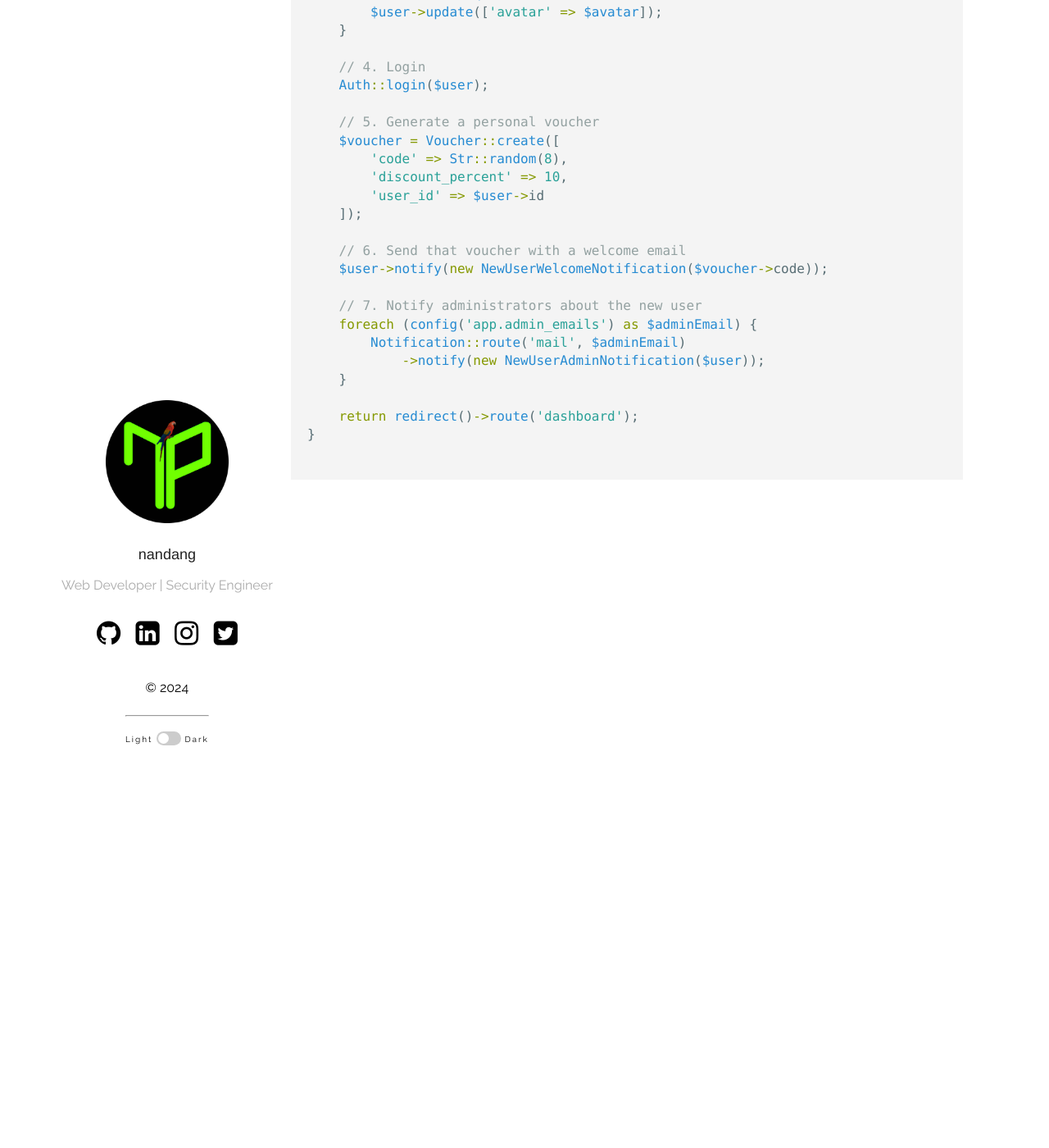
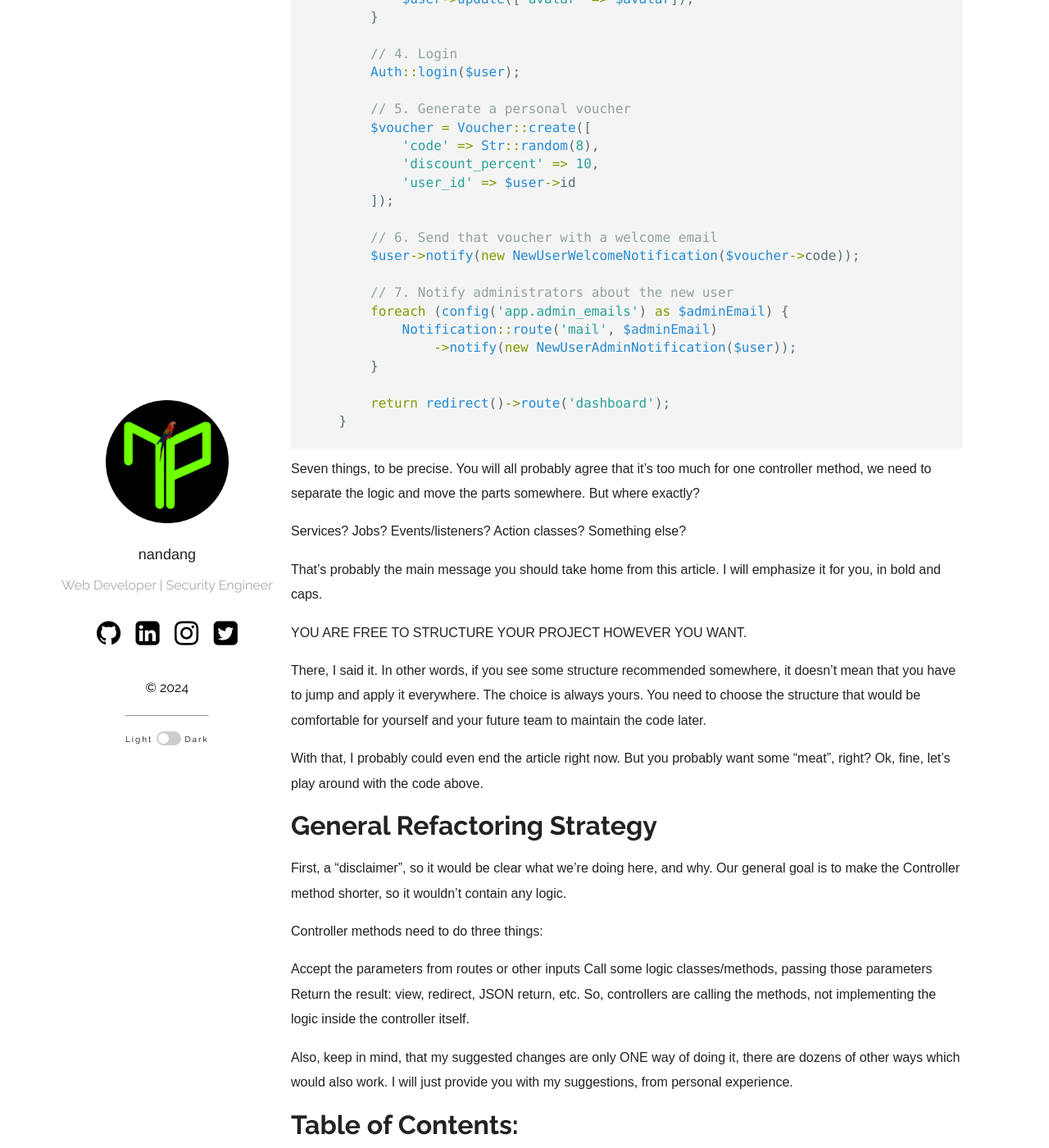
Before and after one commit to nandangpy/nandangpy.github.io, a Jekyll site: the page built from _posts/2023-07-10-laravel-best-practice.md, in a window 1280 px wide and 1400 px high, scrolled down 823 px. Shown: the whole window at 82% size. Built offline with Jekyll 4.4.1, drawn with Linux system fonts in a browser that asks for light colours; some of the changed text lies outside the part shown.

Commit message:
Update 2023-07-10-laravel-best-practice.md

````diff
--- a/_posts/2023-07-10-laravel-best-practice.md
+++ b/_posts/2023-07-10-laravel-best-practice.md
@@ -7,57 +7,142 @@ description: Laravel offers flexibility in structuring projects—both a strengt
 thumbnail: https://laravel.com/img/logomark.min.svg
 ---
 
-One of the common questions about Laravel is, 'How should I structure my project?' More specifically, 'If logic doesn’t belong in the Controller, where should it go?'
-
-There’s no single answer. Laravel offers flexibility in structuring projects—both a strength and a challenge. Since the official documentation doesn’t provide specific guidelines, let’s explore various options using a specific example.
+One of the common questions about Laravel is, 'How should I structure my project?' More specifically, 'If logic doesn’t belong in the Controller, where should it go?' There’s no single answer. Laravel offers flexibility in structuring projects—both a strength and a challenge. Since the official documentation doesn’t provide specific guidelines, let’s explore various options using a specific example.
 
 Note: Because there’s no one-size-fits-all method, this article will include many 'what ifs' and exceptions. It’s recommended to read it fully to understand the best practices that suit your needs.
 
 Imagine you have a Controller method for user registration that handles multiple tasks:
 
 ```php
-public function store(Request $request)
-{
-    // 1. Validation
-    $request->validate([
-        'name' => ['required', 'string', 'max:255'],
-        'email' => ['required', 'string', 'email', 'max:255', 'unique:users'],
-        'password' => ['required', 'confirmed', Rules\Password::defaults()],
-    ]);
+    public function store(Request $request)
+    {
+        // 1. Validation
+        $request->validate([
+            'name' => ['required', 'string', 'max:255'],
+            'email' => ['required', 'string', 'email', 'max:255', 'unique:users'],
+            'password' => ['required', 'confirmed', Rules\Password::defaults()],
+        ]);
 
-    // 2. Create user
-    $user = User::create([
-        'name' => $request->name,
-        'email' => $request->email,
-        'password' => Hash::make($request->password),
-    ]);
+        // 2. Create user
+        $user = User::create([
+            'name' => $request->name,
+            'email' => $request->email,
+            'password' => Hash::make($request->password),
+        ]);
 
-    // 3. Upload the avatar file and update the user
-    if ($request->hasFile('avatar')) {
-        $avatar = $request->file('avatar')->store('avatars');
-        $user->update(['avatar' => $avatar]);
+        // 3. Upload the avatar file and update the user
+        if ($request->hasFile('avatar')) {
+            $avatar = $request->file('avatar')->store('avatars');
+            $user->update(['avatar' => $avatar]);
+        }
+
+        // 4. Login
+        Auth::login($user);
+
+        // 5. Generate a personal voucher
+        $voucher = Voucher::create([
+            'code' => Str::random(8),
+            'discount_percent' => 10,
+            'user_id' => $user->id
+        ]);
+
+        // 6. Send that voucher with a welcome email
+        $user->notify(new NewUserWelcomeNotification($voucher->code));
+
+        // 7. Notify administrators about the new user
+        foreach (config('app.admin_emails') as $adminEmail) {
+            Notification::route('mail', $adminEmail)
+                ->notify(new NewUserAdminNotification($user));
+        }
+
+        return redirect()->route('dashboard');
     }
+```
 
-    // 4. Login
-    Auth::login($user);
+Seven things, to be precise. You will all probably agree that it's too much for one controller method, we need to separate the logic and move the parts somewhere. But where exactly?
 
-    // 5. Generate a personal voucher
-    $voucher = Voucher::create([
-        'code' => Str::random(8),
-        'discount_percent' => 10,
-        'user_id' => $user->id
-    ]);
+Services?
+Jobs?
+Events/listeners?
+Action classes?
+Something else?
 
-    // 6. Send that voucher with a welcome email
-    $user->notify(new NewUserWelcomeNotification($voucher->code));
+That's probably the main message you should take home from this article. I will emphasize it for you, in bold and caps.
 
-    // 7. Notify administrators about the new user
-    foreach (config('app.admin_emails') as $adminEmail) {
-        Notification::route('mail', $adminEmail)
-            ->notify(new NewUserAdminNotification($user));
+YOU ARE FREE TO STRUCTURE YOUR PROJECT HOWEVER YOU WANT.
+
+There, I said it. In other words, if you see some structure recommended somewhere, it doesn't mean that you have to jump and apply it everywhere. The choice is always yours. You need to choose the structure that would be comfortable for yourself and your future team to maintain the code later.
+
+With that, I probably could even end the article right now. But you probably want some "meat", right? Ok, fine, let's play around with the code above.
+
+# General Refactoring Strategy
+
+First, a "disclaimer", so it would be clear what we're doing here, and why. Our general goal is to make the Controller method shorter, so it wouldn't contain any logic.
+
+Controller methods need to do three things:
+
+Accept the parameters from routes or other inputs
+Call some logic classes/methods, passing those parameters
+Return the result: view, redirect, JSON return, etc.
+So, controllers are calling the methods, not implementing the logic inside the controller itself.
+
+Also, keep in mind, that my suggested changes are only ONE way of doing it, there are dozens of other ways which would also work. I will just provide you with my suggestions, from personal experience.
+
+# Table of Contents:
+
+- <a href="#validation:-Form-Request-classes">Validation: Form Request classes</a>
+- <a href="#Create-User:-Service-Class">Create User: Service Class</a>
+
+## [](#header-2)Validation: Form Request classes
+
+It's a personal preference, but I like to keep the validation rules separately, and Laravel has a great solution for it: Form Requests
+
+So, we generate:
+
+```sh
+    php artisan make:request StoreUserRequest
+```
+
+We move our validation rules from the controller to that class. Also, we need to add the Password class on top and change the authorize() method to return true:
+
+```php
+    use Illuminate\Validation\Rules\Password;
+
+    class StoreUserRequest extends FormRequest
+    {
+        public function authorize()
+        {
+            return true;
+        }
+
+        public function rules()
+        {
+            return [
+                'name' => ['required', 'string', 'max:255'],
+                'email' => ['required', 'string', 'email', 'max:255', 'unique:users'],
+                'password' => ['required', 'confirmed', Password::defaults()],
+            ];
+        }
     }
+```
 
-    return redirect()->route('dashboard');
-}
+Finally, in our Controller method, we replace Request $request with StoreUserRequest $request and remove the validation logic from the Controller:
 
+```php
+    use App\Http\Requests\StoreUserRequest;
+
+    class RegisteredUserController extends Controller
+    {
+        public function store(StoreUserRequest $request)
+        {
+            // No $request->validate needed here
+
+            // Create user
+            $user = User::create([...]) // ...
+        }
+    }
 ```
+
+Ok, the first shortening of the controller is done. Let's move on.
+
+## [](#header-2)Create User: Service Class
````
